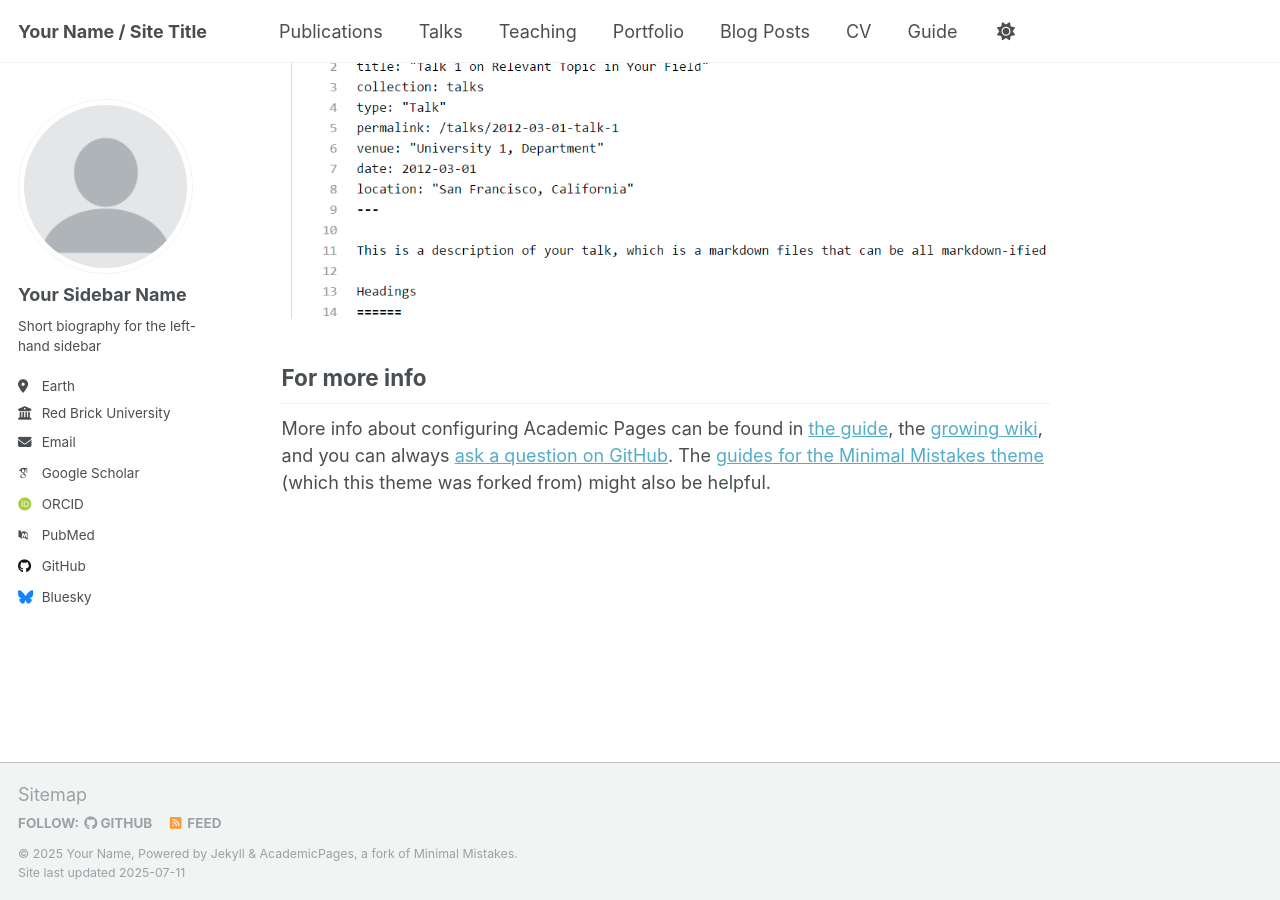
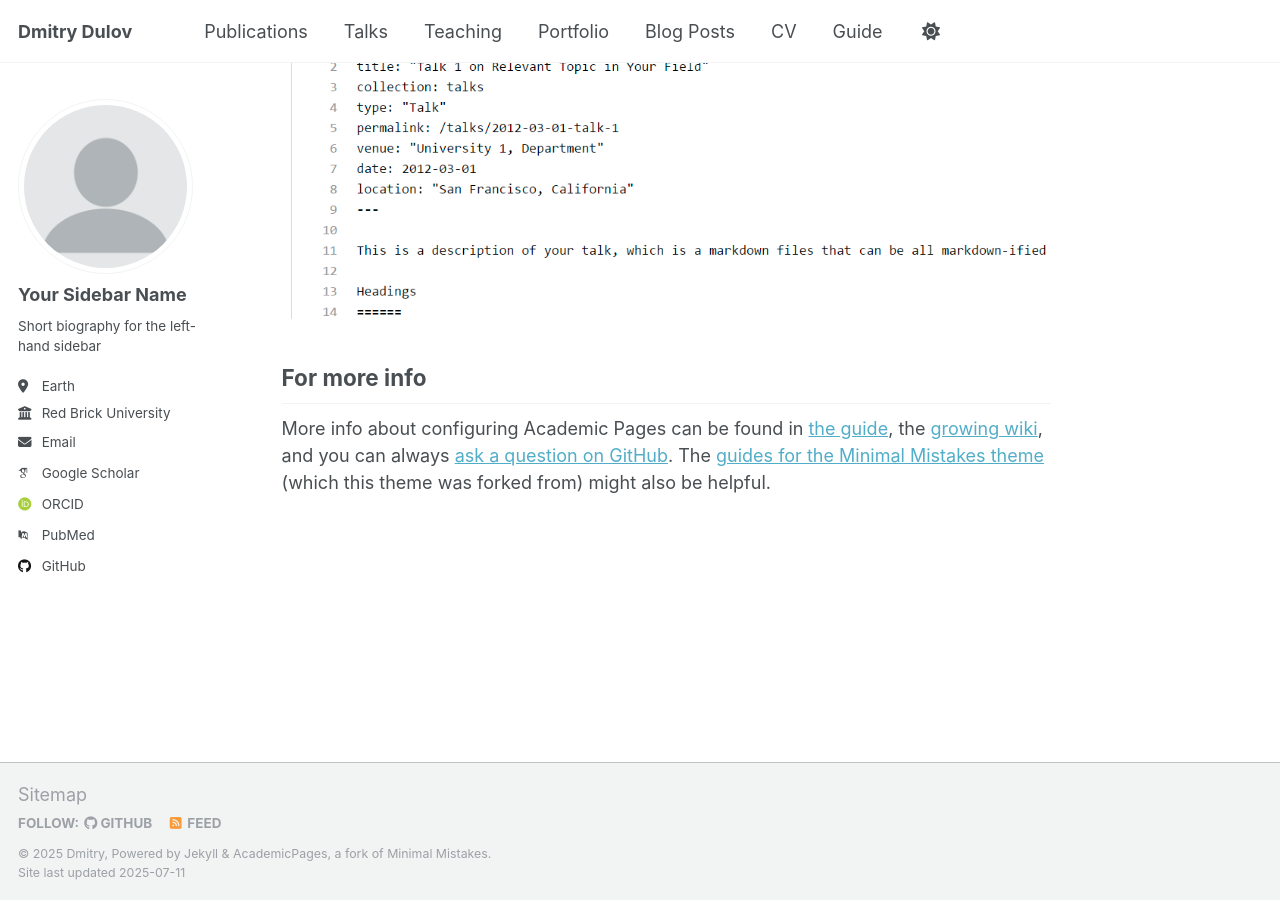
Before and after one commit to DulovDmitry/dulovdmitry.github.io, a Jekyll site: the page built from _pages/about.md, in a window 1280 px wide and 900 px high, scrolled down 2880 px. Built offline with Jekyll 4.4.1, drawn with Linux system fonts in a browser that asks for light colours; some web fonts are replaced; a script that is not in the unit is left out.

Commit message:
Update _config.yml

```diff
--- a/_config.yml
+++ b/_config.yml
@@ -9,9 +9,9 @@
 # Basic Site Settings
 locale                   : "en-US"
 site_theme               : "default"
-title                    : "Your Name / Site Title"
+title                    : "Dmitry Dulov"
 title_separator          : "-"
-name                     : &name "Your Name"
+name                     : &name "Dmitry"
 description              : &description "personal description"
 url                      : https://academicpages.github.io # the base hostname & protocol for your site e.g. "https://[your GitHub username].github.io" or if you already have some other page hosted on Github then use "https://[your GitHub username].github.io/[Your Repo Name]"
 baseurl                  : "" # the subpath of your site, e.g. "/blog"
@@ -52,7 +52,7 @@ author:
 
   # Social media
   artstation       : # Username
-  bluesky          : "bsky.app" # Replace this with you Bluesky username
+  bluesky          : # Replace this with you Bluesky username
   facebook         : # Username
   flickr           : # Username
   foursquare       : # Username
```
